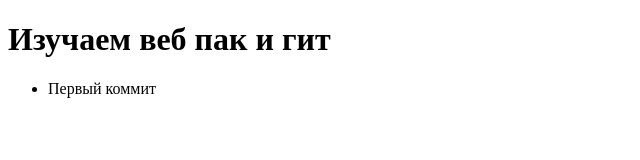
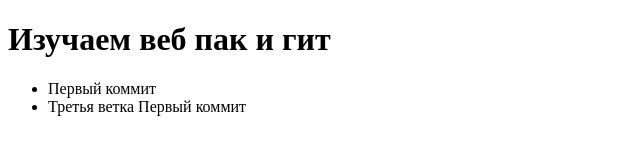
Before and after one commit to aivat/git_test, a website built with webpack: page index.html in a window 1280 px wide. Shown: the whole page, without its empty margins (0-640 px from the left). Built offline with nearby package versions, Linux system fonts and the light colour scheme.

Commit message:
первый коммит третья ветка

```diff
--- a/index.html
+++ b/index.html
@@ -8,6 +8,7 @@
         <h1>Изучаем веб пак и гит</h1>
         <ul>
             <li>Первый коммит</li>
+            <li>Третья ветка Первый коммит</li>
         </ul>
         <script src="dist/main.js"></script>
     </body>
```
